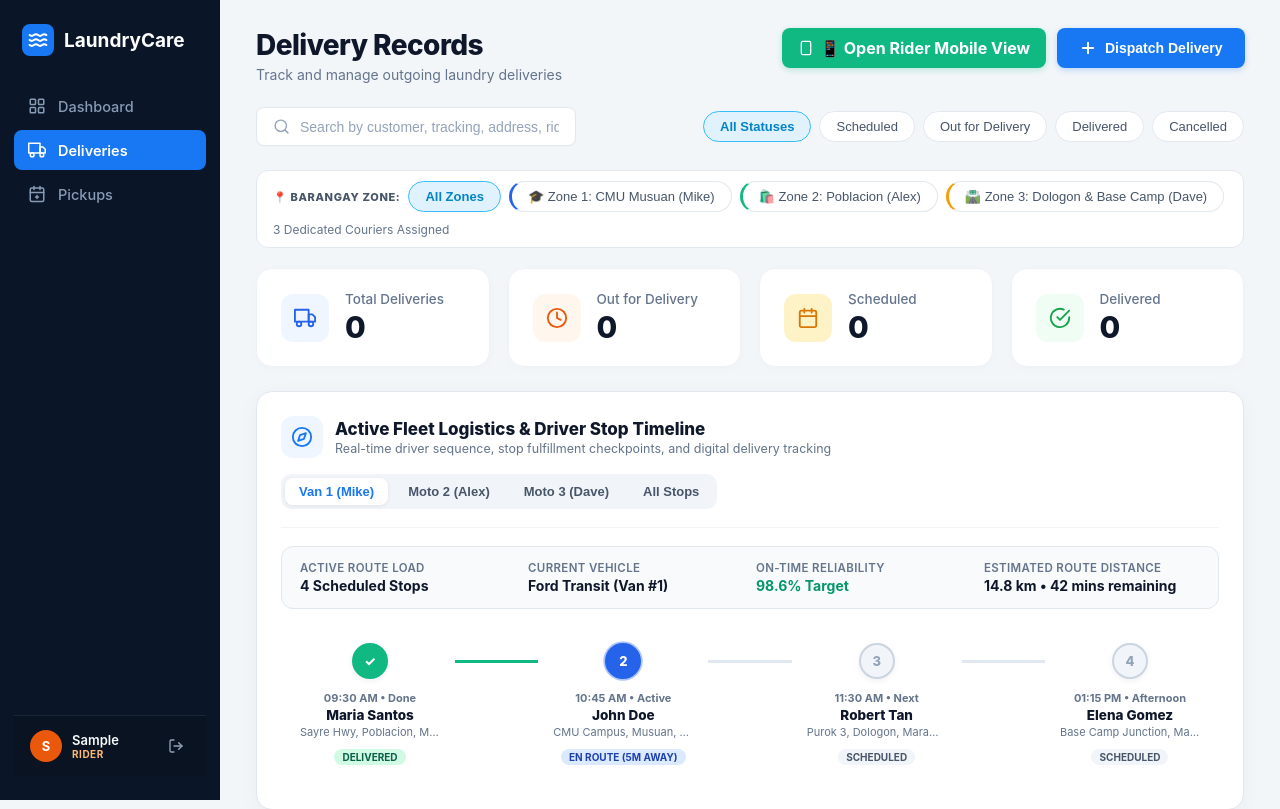
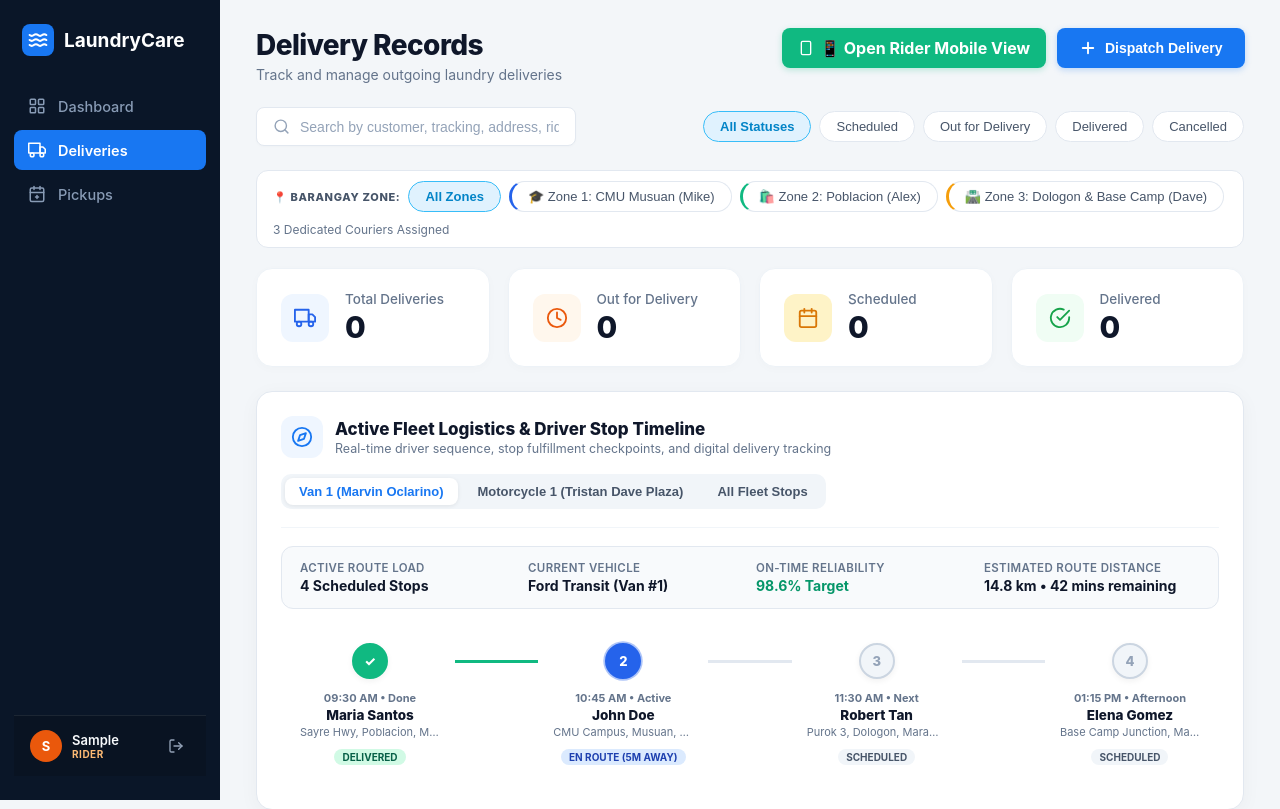
Before and after one commit to brets60/Laundry-Pickup-and-Delivery-Management-System, a Flask app: page /delivery-records-page in a window 1280 px wide. Shown: the top 809 px of the page. Run offline with Flask 3, Linux system fonts and the light colour scheme; the visitor is signed in with stand-in values (Sample User, id 1); data comes from the database, SQL or seed files in the repository; data that the repository does not hold is empty.

Commit message:
feat(logistics): add fleet route switcher and driver sequence telemetry for Motorcycle 1 and Van 1

```diff
--- a/templates/deliveries.html
+++ b/templates/deliveries.html
@@ -308,10 +308,9 @@
                     </div>
                 </div>
                 <div class="driver-route-tabs">
-                    <button type="button" class="driver-tab-btn active" onclick="switchDriverRoute('mike', this)">Van 1 (Mike)</button>
-                    <button type="button" class="driver-tab-btn" onclick="switchDriverRoute('alex', this)">Moto 2 (Alex)</button>
-                    <button type="button" class="driver-tab-btn" onclick="switchDriverRoute('dave', this)">Moto 3 (Dave)</button>
-                    <button type="button" class="driver-tab-btn" onclick="switchDriverRoute('all', this)">All Stops</button>
+                    <button type="button" class="driver-tab-btn active" onclick="switchDriverRoute('van1', this)">Van 1 (Marvin Oclarino)</button>
+                    <button type="button" class="driver-tab-btn" onclick="switchDriverRoute('moto1', this)">Motorcycle 1 (Tristan Dave Plaza)</button>
+                    <button type="button" class="driver-tab-btn" onclick="switchDriverRoute('all', this)">All Fleet Stops</button>
                 </div>
             </div>
 
@@ -927,6 +926,29 @@
      PAGE CLIENT JAVASCRIPT
      ========================================================= -->
 <script>
+function switchDriverRoute(driverKey, btnElement) {
+    document.querySelectorAll('.driver-tab-btn').forEach(btn => btn.classList.remove('active'));
+    if (btnElement) btnElement.classList.add('active');
+
+    const stopsCount = document.getElementById('routeStopsCount');
+    const vehicle = document.getElementById('routeVehicle');
+    const distance = document.getElementById('routeDistance');
+
+    if (driverKey === 'van1') {
+        if (stopsCount) stopsCount.textContent = '4 Scheduled Stops';
+        if (vehicle) vehicle.textContent = 'Delivery Van 1 (Marvin Oclarino)';
+        if (distance) distance.textContent = '14.8 km • 42 mins remaining';
+    } else if (driverKey === 'moto1') {
+        if (stopsCount) stopsCount.textContent = '3 Express Stops';
+        if (vehicle) vehicle.textContent = 'Motorcycle 1 (Tristan Dave Plaza)';
+        if (distance) distance.textContent = '8.2 km • 24 mins remaining';
+    } else {
+        if (stopsCount) stopsCount.textContent = '7 Fleet Stops Total';
+        if (vehicle) vehicle.textContent = 'Combined Fleet (Van 1 & Moto 1)';
+        if (distance) distance.textContent = '23.0 km • All Zones Active';
+    }
+}
+
 let currentStatusFilter = 'all';
 
 function setStatusFilter(status, buttonElement) {
```
